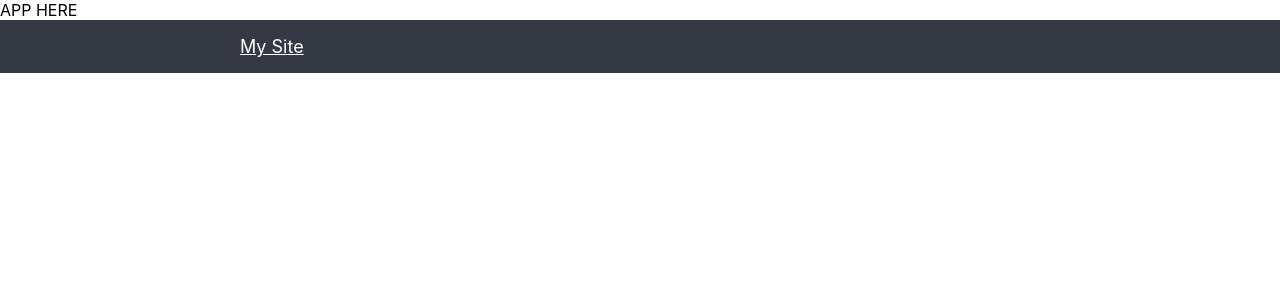
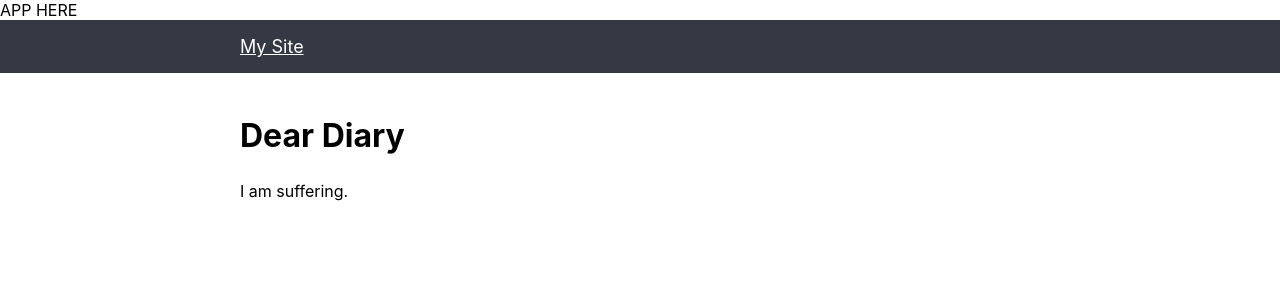
Before and after one commit to agelas/ReactBlog, a React (Create React App) app: page /post/hello-diary in a window 1280 px wide. Shown: the top 300 px of the page. Built offline with nearby package versions, Linux system fonts and the light colour scheme.

Commit message:
Added Post for handling single page post views. Updated App.js routing for a Post

```diff
--- a/src/App.js
+++ b/src/App.js
@@ -1,6 +1,7 @@
 import React, {Component} from 'react';
 import Header from "./components/Header"
 import Posts from "./components/Posts"
+import Post from "./components/Post"
 import {BrowserRouter as Router, Switch, Route} from "react-router-dom";
 import './App.css';
 
@@ -36,9 +37,12 @@ class App extends Component {
         <Header />
         <Switch>
           <Route
-            exact
-            path="/"
-            render={ () => <Posts posts={this.state.posts} />}
+            path="/post/:postSlug"
+            render={props => {
+              const post = this.state.posts.find(post => post.slug === props.match.params.postSlug);
+              return <Post post={post} />
+
+            }}
           />
         </Switch>
         </div>
--- /dev/null
+++ b/src/components/Post.js
@@ -0,0 +1,13 @@
+/*
+Handles loading a single post view
+*/
+import React from "react";
+
+const Post = ({post}) => (
+    <article className="post container">
+        <h1>{post.title}</h1>
+        <div>{post.content}</div>
+    </article>
+);
+
+export default Post;
```
